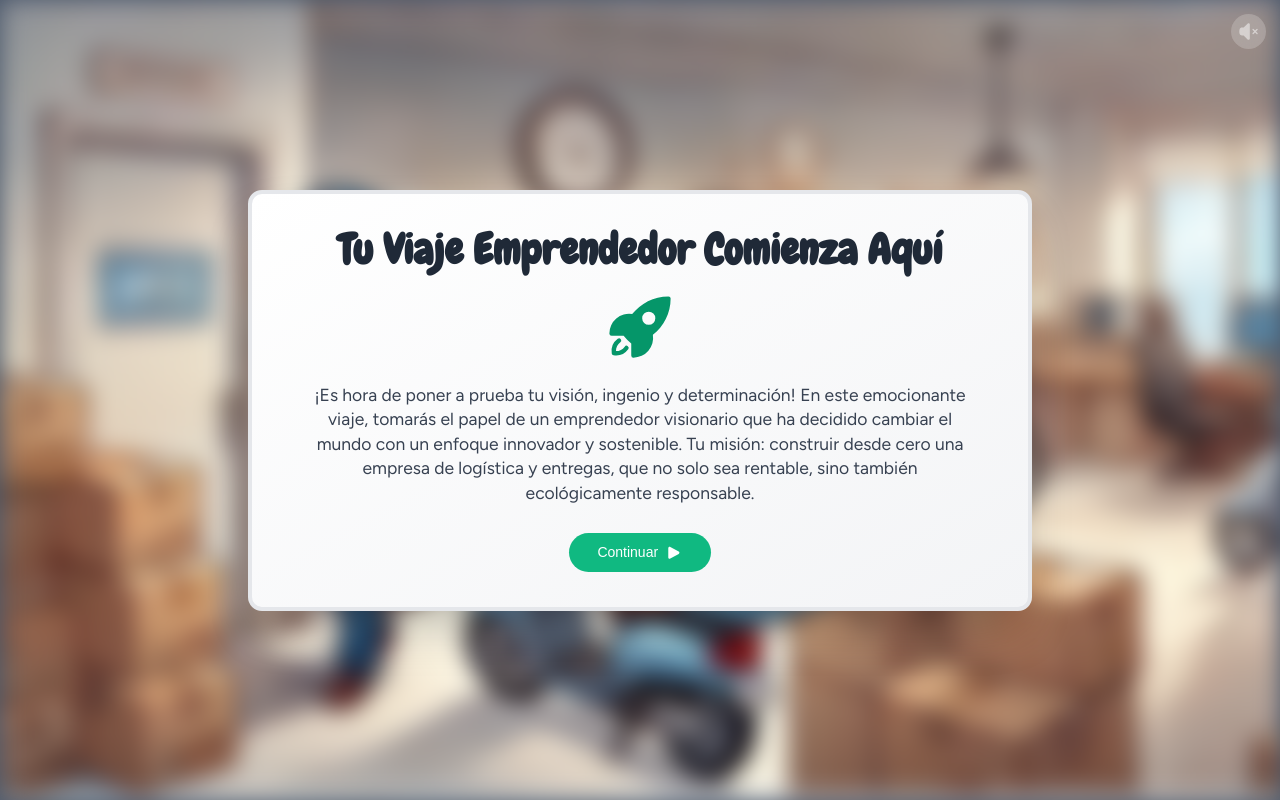
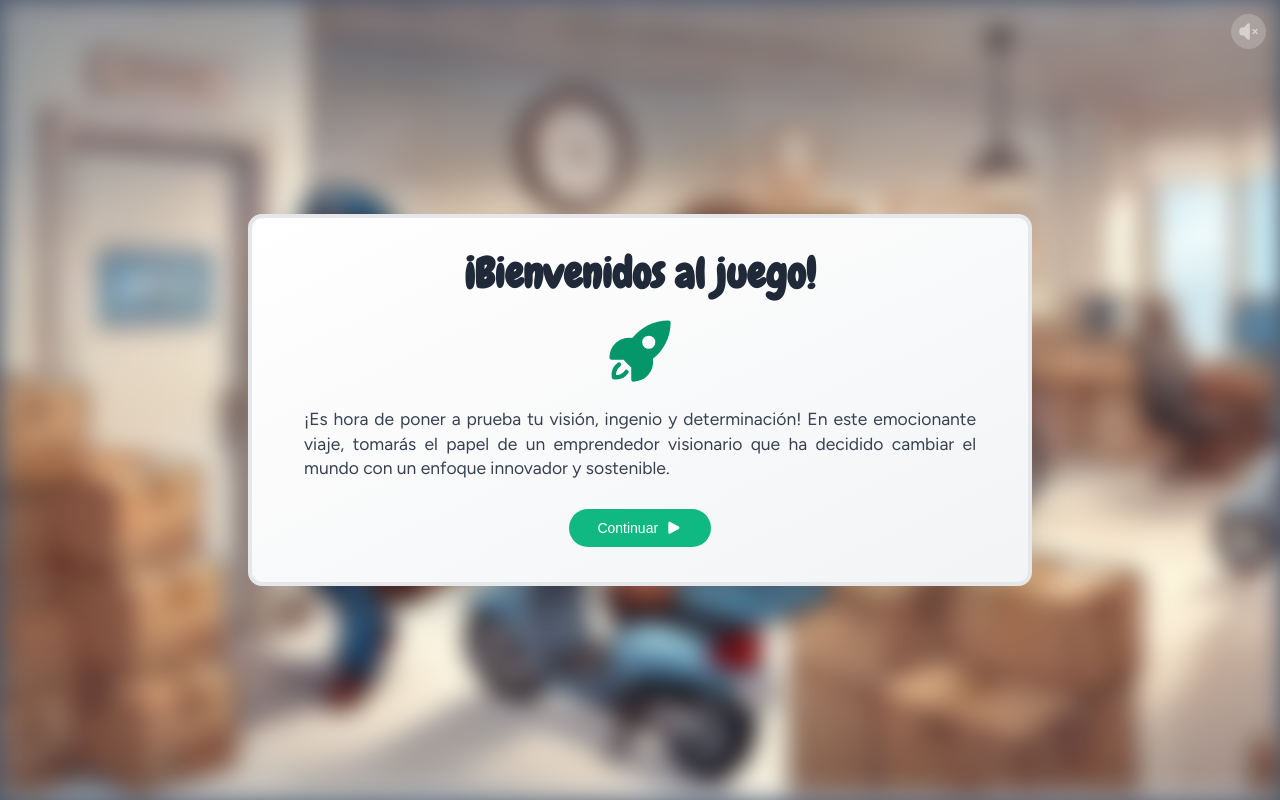
Before and after one commit to Kkmiloo/viaje-del-emprendedor-sostenible, a React (Vite) app: page /jugar in a window 1280 px wide. Built offline with nearby package versions, Linux system fonts and the light colour scheme; what tailwindcss-animated would draw is missing.

Commit message:
add: justify text

```diff
--- a/src/components/dialog/Dialog.tsx
+++ b/src/components/dialog/Dialog.tsx
@@ -49,7 +49,7 @@ export const Dialog = ({
     <motion.div
       className={`
         ${!showQuestion ? 'cursor-pointer' : ''}
-        py-6 px-6 md:py-10 text-gray-800 text-xl font-medium
+        py-6 px-6 md:py-10 text-gray-800 text-xl text-justify font-medium
         rounded-xl border-4 bg-white md:h-[280px] w-full h-auto
         max-w-6xl min-h-44 md:min-h-52 m-auto z-20
       `}
--- a/src/components/dialog/Options.tsx
+++ b/src/components/dialog/Options.tsx
@@ -14,7 +14,7 @@ export const Options = ({ options, onSelectOption }: OptionsProps) => {
       initial={{ opacity: 0.5, y: 20 }}
       animate={{ opacity: 1, y: 0 }}
       transition={{ duration: 0.5 }}
-      className='grid grid-cols-1 md:grid-cols-3 gap-4 p-4 bg-slate-100 rounded-xl max-w-6xl mx-auto'
+      className='grid grid-cols-1 md:grid-cols-3 gap-4 p-4 text-justify bg-slate-100 rounded-xl max-w-6xl mx-auto'
     >
       {options.map((option) => (
         <motion.div
--- a/src/components/game/Introduction.tsx
+++ b/src/components/game/Introduction.tsx
@@ -4,7 +4,8 @@ import {
   RocketLaunchIcon,
   MapIcon,
   LightBulbIcon,
-  PlayIcon
+  PlayIcon,
+  BellAlertIcon
 } from '@heroicons/react/24/solid';
 
 interface IntroductionProps {
@@ -13,20 +14,29 @@ interface IntroductionProps {
 
 const DialogueContent = [
   {
-    text: "¡Es hora de poner a prueba tu visión, ingenio y determinación! En este emocionante viaje, tomarás el papel de un emprendedor visionario que ha decidido cambiar el mundo con un enfoque innovador y sostenible. Tu misión: construir desde cero una empresa de logística y entregas, que no solo sea rentable, sino también ecológicamente responsable.",
+    title: '¡Bienvenidos al juego!',
+    text: '¡Es hora de poner a prueba tu visión, ingenio y determinación! En este emocionante viaje, tomarás el papel de un emprendedor visionario que ha decidido cambiar el mundo con un enfoque innovador y sostenible.',
     icon: RocketLaunchIcon,
-    color: "text-emerald-600"
+    color: 'text-emerald-600',
   },
   {
-    text: "A lo largo del juego, te enfrentarás a desafíos empresariales que pondrán a prueba tus habilidades de liderazgo, toma de decisiones y gestión de recursos. Comenzarás con una pequeña flota de bicicletas en la vibrante ciudad de Sincelejo, y con cada decisión que tomes, tu empresa crecerá y se expandirá hacia nuevos mercados, utilizando siempre el transporte más adecuado para cada etapa del negocio.",
-    icon: MapIcon,
-    color: "text-blue-600"
+    title: 'Tu Misión',
+    text: 'Construir desde cero una empresa de logística y entregas, que no solo sea rentable, sino también ecológicamente responsable',
+    icon: BellAlertIcon,
+    color: 'text-red-600',
   },
   {
-    text: "Tu viaje comienza en Sincelejo, pero tu destino final es Coveñas, donde tendrás la oportunidad de liderar un negocio de exportación sostenible y transformar tu pequeña empresa en un gigante internacional.",
+    title: 'Desafíos',
+    text: 'A lo largo del juego, te enfrentarás a desafíos empresariales que pondrán a prueba tus habilidades de liderazgo, toma de decisiones y gestión de recursos. Comenzarás con una pequeña flota de bicicletas en la vibrante ciudad de Sincelejo, y con cada decisión que tomes, tu empresa crecerá y se expandirá hacia nuevos mercados, utilizando siempre el transporte más adecuado para cada etapa del negocio.',
+    icon: MapIcon,
+    color: 'text-blue-600',
+  },
+  {
+    title: '¿Dónde inicias?',
+    text: 'Tu viaje comienza en Sincelejo, pero tu destino final es Coveñas, donde tendrás la oportunidad de liderar un negocio de exportación sostenible y transformar tu pequeña empresa en un gigante internacional.',
     icon: LightBulbIcon,
-    color: "text-yellow-600"
-  }
+    color: 'text-yellow-600',
+  },
 ];
 
 export const Introduction = ({ onStart }: IntroductionProps) => {
@@ -40,25 +50,25 @@ export const Introduction = ({ onStart }: IntroductionProps) => {
 
   return (
     <motion.div
-      className='relative flex flex-col items-center  justify-between w-full max-w-4xl m-auto p-10 min-h-[400px] h-auto rounded-2xl bg-gradient-to-br from-white to-gray-100 shadow-2xl border-4 border-gray-200'
+      className='relative flex flex-col items-center w-full max-w-4xl m-auto p-10  h-auto rounded-2xl bg-gradient-to-br from-white to-gray-100 shadow-2xl border-4 border-gray-200'
       initial={{ opacity: 0, scale: 0.9 }}
       animate={{ opacity: 1, scale: 1 }}
       transition={{ duration: 0.5 }}
     >
+      <AnimatePresence mode='wait'>
+        {currentDialogueIndex < DialogueContent.length ? (
+          <>
             <motion.h1
               className='text-5xl mb-6 text-center font-extrabold text-gray-800 chewy'
               initial={{ y: -50, opacity: 0 }}
               animate={{ y: 0, opacity: 1 }}
               transition={{ duration: 0.5 }}
             >
-        Tu Viaje Emprendedor Comienza Aquí
+             {DialogueContent[currentDialogueIndex].title}
             </motion.h1>
-
-      <AnimatePresence mode='wait'>
-        {currentDialogueIndex < DialogueContent.length ? (
             <motion.div
               key={currentDialogueIndex}
-            className='flex flex-col items-center text-center'
+              className='flex flex-col items-center text-justify '
               initial={{ opacity: 0, y: 50 }}
               animate={{ opacity: 1, y: 0 }}
               exit={{ opacity: 0, y: -50 }}
@@ -70,7 +80,8 @@ export const Introduction = ({ onStart }: IntroductionProps) => {
                 animate={{ scale: 1 }}
               >
                 {(() => {
-                const CurrentIcon = DialogueContent[currentDialogueIndex].icon;
+                  const CurrentIcon =
+                    DialogueContent[currentDialogueIndex].icon;
                   return <CurrentIcon className='w-20 h-20 mx-auto' />;
                 })()}
               </motion.div>
@@ -89,16 +100,26 @@ export const Introduction = ({ onStart }: IntroductionProps) => {
                 <PlayIcon className='w-5 h-5' />
               </motion.button>
             </motion.div>
+          </>
         ) : (
+          <>
+            <motion.h1
+              className='text-5xl mb-6 text-center font-extrabold text-gray-800 chewy'
+              initial={{ y: -50, opacity: 0 }}
+              animate={{ y: 0, opacity: 1 }}
+              transition={{ duration: 0.5 }}
+            >
+              Tu Viaje Emprendedor Comienza Aquí
+            </motion.h1>
             <motion.div
               className='flex flex-col items-center text-center'
               initial={{ opacity: 0, y: 50 }}
               animate={{ opacity: 1, y: 0 }}
               transition={{ duration: 0.5 }}
             >
-            <p className='text-2xl mb-8 font-bold text-gray-800'>
-              ¡Adelante, emprendedor! Tu éxito depende de tus decisiones. ¿Estás
-              listo para cambiar el mundo con cada entrega?
+              <p className='text-xl  mb-8 font-bold text-gray-800'>
+                ¡Adelante, emprendedor! Tu éxito depende de tus decisiones.
+                ¿Estás listo para cambiar el mundo con cada entrega?
               </p>
 
               <motion.button
@@ -111,6 +132,7 @@ export const Introduction = ({ onStart }: IntroductionProps) => {
                 <RocketLaunchIcon className='w-6 h-6' />
               </motion.button>
             </motion.div>
+          </>
         )}
       </AnimatePresence>
     </motion.div>
```
Lines whose indentation alone changed are shown as unchanged.
